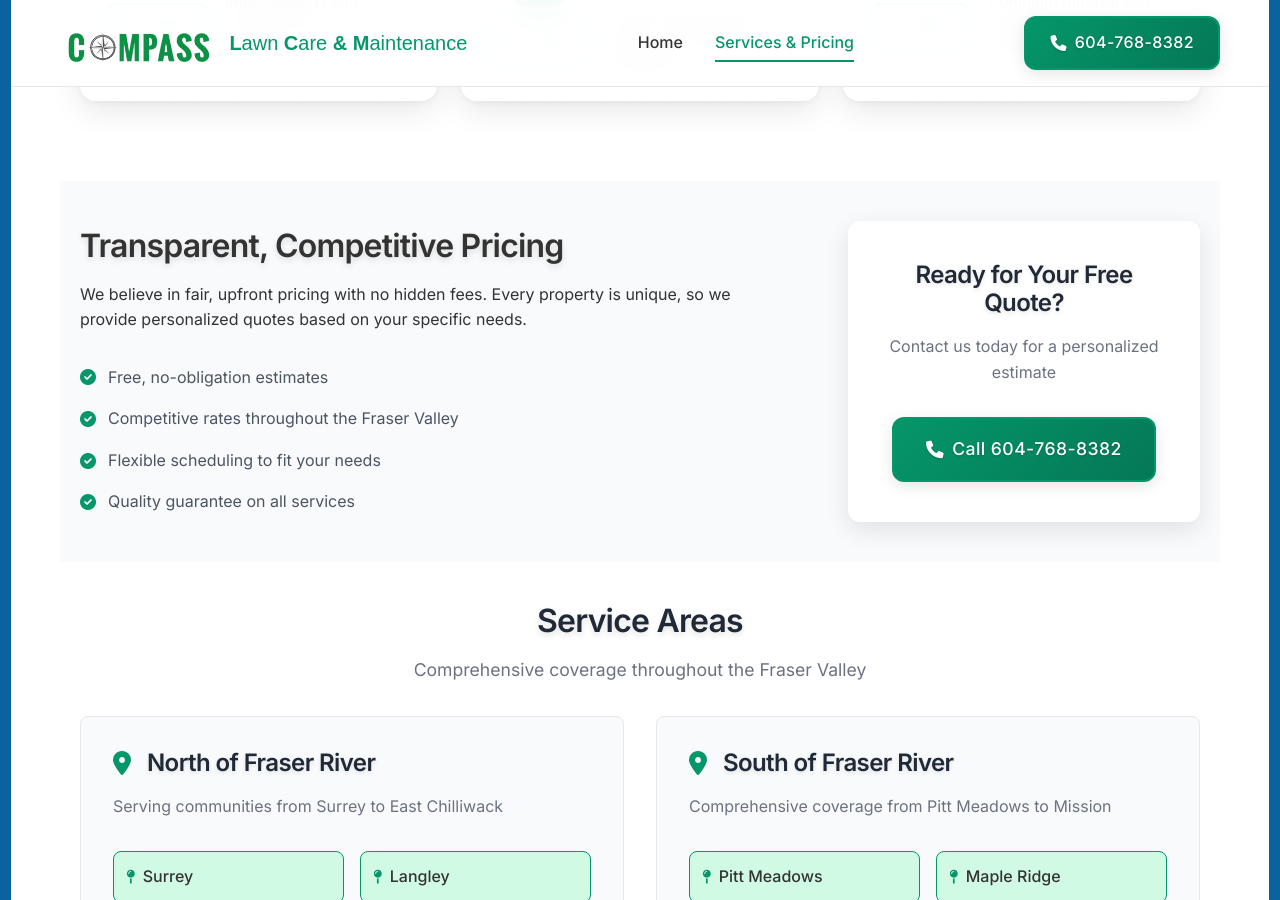
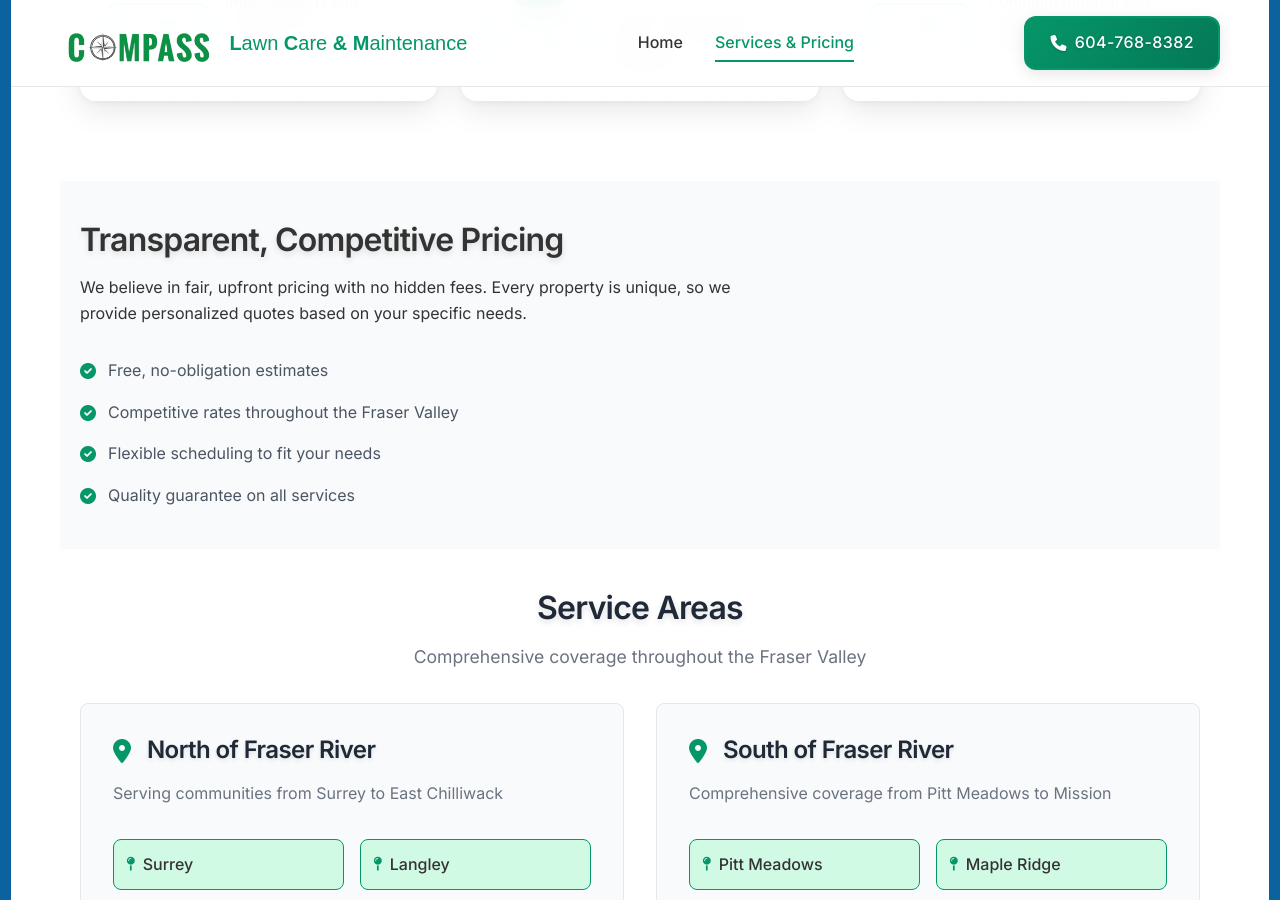
Before and after one commit to GitRealHappy/compass, a Jekyll site: the page built from services.html, in a window 1280 px wide and 900 px high, scrolled down 1334 px. Built offline with Jekyll 4.4.1, drawn with Linux system fonts in a browser that asks for light colours.

Commit message:
Remove redundant 'Ready for Your Free Quote?' CTA section
- Keep only the 'Ready to Transform Your Lawn?' contact form at the end
- Eliminates duplicate CTAs on services page
- Cleaner user experience with single contact form

```diff
--- a/services.html
+++ b/services.html
@@ -52,16 +52,7 @@ description: "Complete lawn care services including mowing, landscaping, and pro
                 </div>
             </div>
 
-            <div class="pricing-cta">
-                <div class="cta-card">
-                    <h3>Ready for Your Free Quote?</h3>
-                    <p>Contact us today for a personalized estimate</p>
-                    <a href="tel:{{ site.business.phone }}" class="btn btn-primary btn-large">
-                        <i class="fas fa-phone"></i>
-                        Call {{ site.business.phone }}
-                    </a>
-                </div>
-            </div>
+
         </div>
     </div>
 </section>
```
